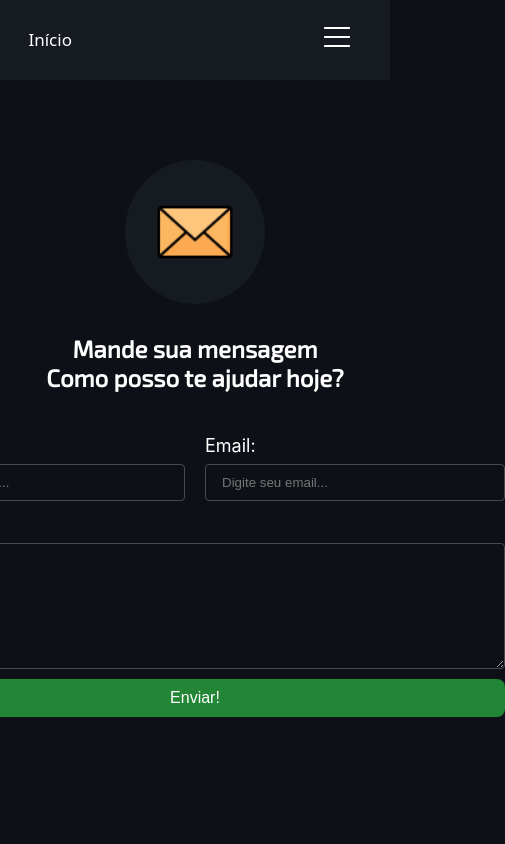
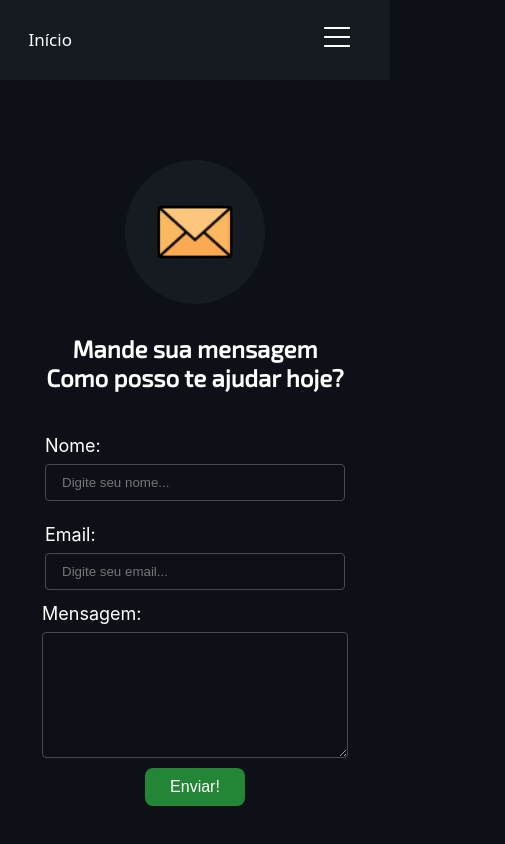
Before and after one commit to Istvanoliva/portfolio, a React (Create React App) app in the folder portfolio/: page /contato in a window 390 px wide. Shown: the whole page, 505 px wide, since content can reach past the window. Built offline with nearby package versions, Linux system fonts and the light colour scheme.

Commit message:
style: (Contato) @media query

```diff
--- a/portfolio/src/Pages/Contato/Contato.css
+++ b/portfolio/src/Pages/Contato/Contato.css
@@ -28,3 +28,19 @@
   grid-column-start: 1;
   grid-column-end: 3;
 }
+
+@media screen and (max-width: 700px) {
+  .form-contato {
+    display: flex;
+    flex-direction: column;
+    align-items: center;
+  }
+
+  textarea {
+    width: 300px;
+  }
+
+  .btn-submit {
+    margin-bottom: 20px;
+  }
+}
```
Lines whose indentation alone changed are shown as unchanged.
